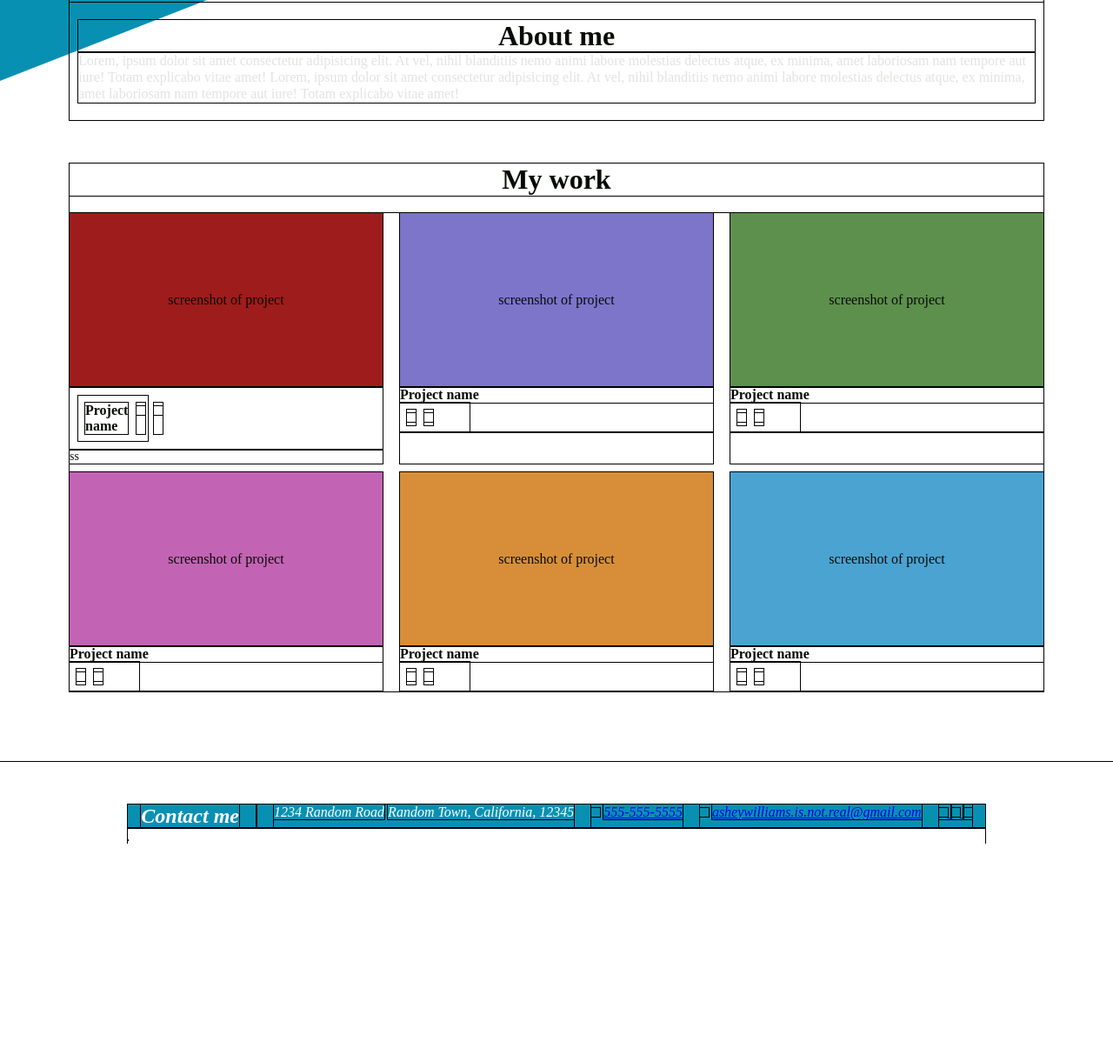
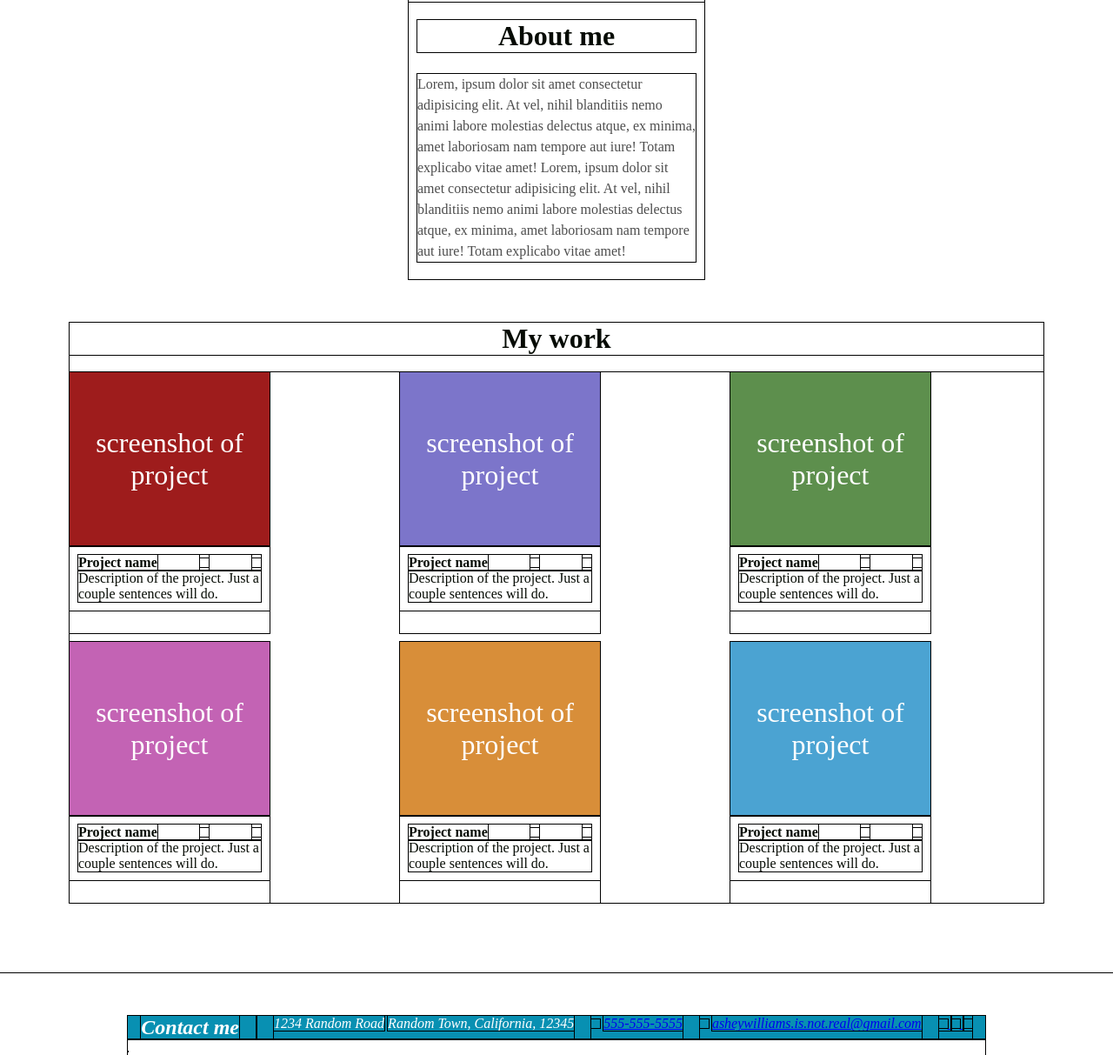
Before and after one commit to krasovskaq/homepage-TOP, a website built with Vite: page project/index.html in a window 1280 px wide. Shown: the part 407-1620 px from the top of the page at 87% size. Before the commit the page ends 1377 px from the top, so only its background shows below. Built offline with nearby package versions, Linux system fonts and the light colour scheme.

Commit message:
style: add adapt design to mobile version

```diff
--- a/project/index.html
+++ b/project/index.html
@@ -55,17 +55,20 @@
                 >
                   <svg aria-hidden="true" class="my__work__icon" src=""></svg>
                 </a>
+
                 </div>
+                   <p class="my-work__project-text">Description of the project. Just a couple sentences will do.</p>
               </div>
-              <p class="my-work__project-text">ss</p>
             </div>
 
           <div class="my-work__project-wrapper">
-            <div src="" alt="" class="my-work__project-image item-2">
+            <div class="my-work__project-image item-2">
               screenshot of project
             </div>
+            <div class="my-work__bottom-wrapper">
+               <div class="my-work__project-nav">
               <h4 class="my-work__project-name">Project name</h4>
-            <div class="my-work__project-nav">
+
                 <a
                   href="https://github.com"
                   class="my-work__link"
@@ -82,15 +85,19 @@
                 >
                   <svg aria-hidden="true" class="my__work__icon" src=""></svg>
                 </a>
+
                 </div>
-            <p class="my-work__project-text"></p>
+                   <p class="my-work__project-text">Description of the project. Just a couple sentences will do.</p>
+              </div>
             </div>
           <div class="my-work__project-wrapper">
-            <div src="" alt="" class="my-work__project-image item-3">
+            <div class="my-work__project-image item-3">
               screenshot of project
             </div>
+            <div class="my-work__bottom-wrapper">
+               <div class="my-work__project-nav">
               <h4 class="my-work__project-name">Project name</h4>
-            <div class="my-work__project-nav">
+
                 <a
                   href="https://github.com"
                   class="my-work__link"
@@ -107,15 +114,19 @@
                 >
                   <svg aria-hidden="true" class="my__work__icon" src=""></svg>
                 </a>
+
                 </div>
-            <p class="my-work__project-text"></p>
+                   <p class="my-work__project-text">Description of the project. Just a couple sentences will do.</p>
+              </div>
             </div>
            <div class="my-work__project-wrapper">
-            <div src="" alt="" class="my-work__project-image item-4">
+            <div class="my-work__project-image item-4">
               screenshot of project
             </div>
+            <div class="my-work__bottom-wrapper">
+               <div class="my-work__project-nav">
               <h4 class="my-work__project-name">Project name</h4>
-            <div class="my-work__project-nav">
+
                 <a
                   href="https://github.com"
                   class="my-work__link"
@@ -132,15 +143,19 @@
                 >
                   <svg aria-hidden="true" class="my__work__icon" src=""></svg>
                 </a>
+
                 </div>
-            <p class="my-work__project-text"></p>
+                   <p class="my-work__project-text">Description of the project. Just a couple sentences will do.</p>
+              </div>
             </div>
            <div class="my-work__project-wrapper">
-            <div src="" alt="" class="my-work__project-image item-5">
+            <div class="my-work__project-image item-5">
               screenshot of project
             </div>
+            <div class="my-work__bottom-wrapper">
+               <div class="my-work__project-nav">
               <h4 class="my-work__project-name">Project name</h4>
-            <div class="my-work__project-nav">
+
                 <a
                   href="https://github.com"
                   class="my-work__link"
@@ -157,15 +172,19 @@
                 >
                   <svg aria-hidden="true" class="my__work__icon" src=""></svg>
                 </a>
+
                 </div>
-            <p class="my-work__project-text"></p>
+                   <p class="my-work__project-text">Description of the project. Just a couple sentences will do.</p>
+              </div>
             </div>
          <div class="my-work__project-wrapper">
-            <div src="" alt="" class="my-work__project-image item-6">
+            <div class="my-work__project-image item-6">
               screenshot of project
             </div>
+            <div class="my-work__bottom-wrapper">
+               <div class="my-work__project-nav">
               <h4 class="my-work__project-name">Project name</h4>
-            <div class="my-work__project-nav">
+
                 <a
                   href="https://github.com"
                   class="my-work__link"
@@ -182,8 +201,12 @@
                 >
                   <svg aria-hidden="true" class="my__work__icon" src=""></svg>
                 </a>
+
                 </div>
-            <p class="my-work__project-text"></p>
+                   <p class="my-work__project-text">Description of the project. Just a couple sentences will do.</p>
+              </div>
+            </div>
+
           </div>
         </div>
           </div>
--- a/project/src/style.css
+++ b/project/src/style.css
@@ -14,16 +14,17 @@
   --blue: hsl(201, 60%, 55.9%);
 
 
-  --font-paragraph-platina: hsl(30, 4%, 89%);
+  --font-paragraph-platina: hsl(0, 0%, 30%);
   --font-color-black: hsl(103, 46.7%, 2.9%);
   --font-color-white: hsl(0, 0%, 100%);
 
   /* FONT SIZE */
 
-  --font-small: 14px;
+  --font-small: 16px;
   --font-small-title: 16px;
   --font-medium: 18px;
   --font-large: 32px;
+  --font-large-xl: 40px;
 }
 
 * {
@@ -81,7 +82,7 @@ body {
   top: 0;
   left: 0;
   width: 100vw;
-  height: 500px;
+  height: 310px;
   background-color: var(--bg-secondary);
   z-index: -1;
   clip-path: polygon(0 0, 100% 0, 0 100%);
@@ -92,7 +93,7 @@ body {
   flex-direction: column;
   gap: 50px;
   width: 100vw;
-  padding: 0 15px;
+  padding: 15px;
 
 }
 
@@ -113,7 +114,7 @@ body {
 
 .hero-section__image {
   height: 300px;
-  width: 180px;
+  width: 100%;
   background-color: var(--crimson-red);
   /* тут правила в хтмл уже писать желательно */
 }
@@ -122,7 +123,9 @@ body {
   align-self: flex-end;
   position: absolute;
   width: 100%;
-  font-size: var(--font-large);
+  padding: 0 12px;
+  font-size: var(--font-large-xl);
+  line-height: 1.2;
   color: var(--font-color-white);
 }
 
@@ -132,6 +135,12 @@ body {
 
 }
 
+.hero-section__about {
+  display: flex;
+  flex-direction: column;
+  gap: 25px;
+}
+
 .hero-section__title {
 
   text-align: center;
@@ -139,7 +148,9 @@ body {
 }
 
 .hero-section__text {
-  line-height: 1.2;
+  width: 100%;
+  max-width: 320px;
+  line-height: 1.5;
   color: var(--font-paragraph-platina);
 }
 
@@ -152,11 +163,20 @@ body {
   grid-template-columns: repeat(1, 1fr);
 }
 
+.my-work__project-wrapper {
+  max-width: 230px;
+  width: 100%;
+  min-height: 300px;
+}
+
 .my-work__project-image {
   display: flex;
   align-items: center;
   justify-content: center;
   height: 200px;
+  text-align: center;
+  font-size: var(--font-large);
+  color: var(--font-color-white);
 }
 
 .my-work__bottom-wrapper {
@@ -165,9 +185,10 @@ body {
 
 .my-work__project-nav {
   display: flex;
-  gap: 10px;
-  padding: 8px;
-  max-width: 80px;
+  justify-content: space-between;
+
+
+  width: 100%;
 }
 
 .my-work__title {
@@ -214,6 +235,7 @@ body {
   }
 
   .hero-section__about {
+
     box-shadow: 0 0 0.2 black;
   }
 
```
Lines whose indentation alone changed are shown as unchanged.
